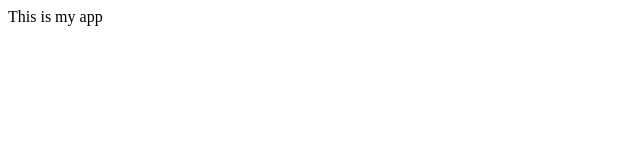
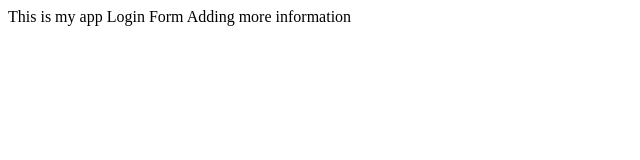
Before and after one commit to qtagzb/FirstGit, a plain HTML site: page index.html in a window 1280 px wide. Shown: the whole page, without its empty margins (0-640 px from the left). Drawn offline with Linux system fonts and the light colour scheme.

Commit message:
update master

```diff
--- a/index.html
+++ b/index.html
@@ -4,5 +4,7 @@
     </head>
     <body>
       This is my app
+      Login Form
+      Adding more information
     </body>
 </html>
```
